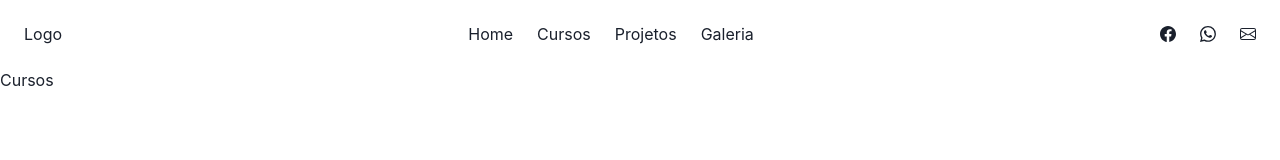
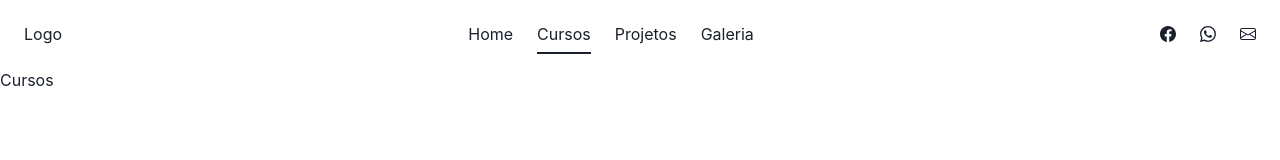
Before and after one commit to victormicco/cacv, a Next.js app: page /cursos in a window 1280 px wide. Shown: the top 160 px of the page. Built offline with nearby package versions, Linux system fonts and the light colour scheme.

Commit message:
Navbar Fixed

```diff
--- a/src/components/Layout.tsx
+++ b/src/components/Layout.tsx
@@ -1,10 +1,12 @@
+import { Box } from "@chakra-ui/react";
+import React from "react";
 import Navbar from "./Navbar";
 
 const Layout: React.FC = ({ children }) => {
   return (
     <>
       <Navbar />
-      {children}
+      <Box mt="68px">{children}</Box>
     </>
   );
 };
--- a/src/components/Navbar.tsx
+++ b/src/components/Navbar.tsx
@@ -19,9 +19,18 @@ const socialMediaLinks = [
 ];
 
 export default function Navbar() {
-  const router = useRouter();
+  const { pathname } = useRouter();
+
   return (
-    <Flex as="header" h="68px" alignItems="center" px={6}>
+    <Flex
+      as="header"
+      w="100%"
+      h="68px"
+      top={0}
+      alignItems="center"
+      px={6}
+      position="fixed"
+    >
       {/* <Image src={} /> alt="Cacv logo" */}
       <span>Logo</span>
       <Spacer />
@@ -29,7 +38,14 @@ export default function Navbar() {
         {navLinks.map((link) => (
           <li key={link.href}>
             <NextLink href={link.href} passHref>
-              <Link _hover={{ transition: 2, opacity: 0.7 }}>{link.name}</Link>
+              <Link
+                pb={2}
+                borderColor="gray.600"
+                borderBottom={pathname === link.href ? "2px" : "0px"}
+                _hover={{ transition: 2, opacity: 0.7 }}
+              >
+                {link.name}
+              </Link>
             </NextLink>
           </li>
         ))}
@@ -37,7 +53,7 @@ export default function Navbar() {
       <Spacer />
       <Flex gap={6}>
         {socialMediaLinks.map((link) => (
-          <Link href={link.href} key={link.href}>
+          <Link href={link.href} key={link.href} isExternal>
             {link.icon}
           </Link>
         ))}
```
